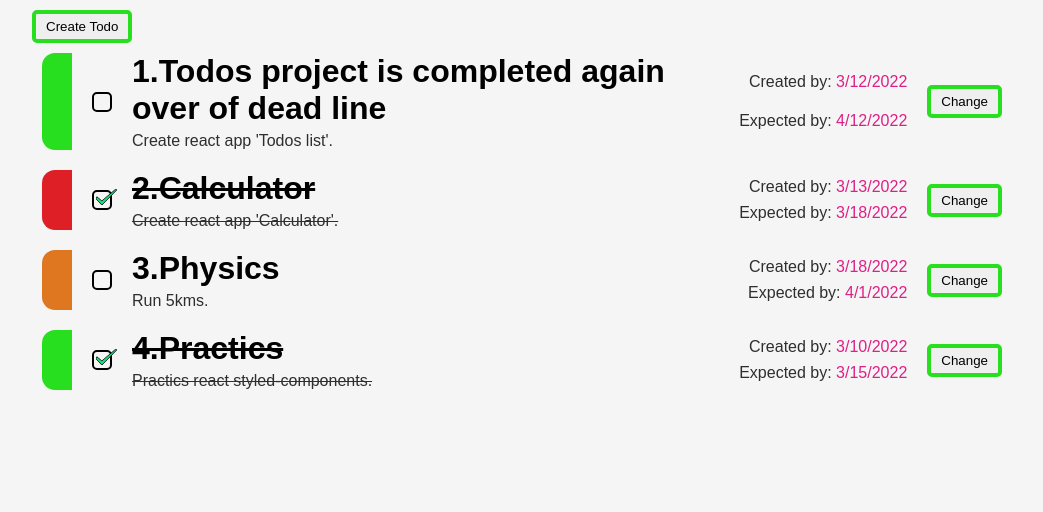
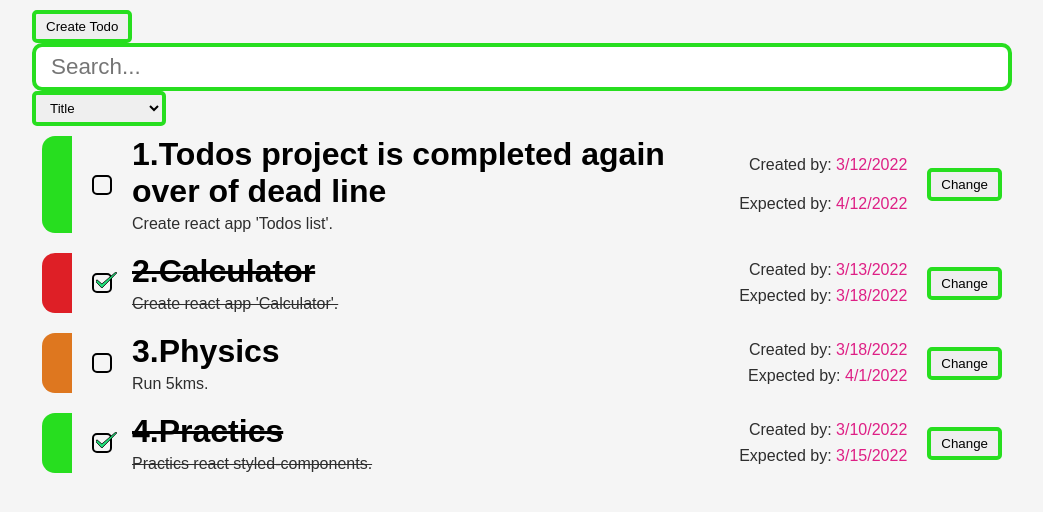
Before and after one commit to V-Babayan/todo-list, a React (Create React App) app: page / in a window 1280 px wide. Shown: the top 512 px of the page, without its empty margins (118-1161 px from the left). Built offline with nearby package versions, Linux system fonts and the light colour scheme.

Commit message:
feat: add new filter components

```diff
--- a/src/App.jsx
+++ b/src/App.jsx
@@ -1,9 +1,12 @@
-import React, { memo, useState } from "react";
+import React, { memo, useState, useMemo } from "react";
 
 import Modal from "./components/modal/Modal";
 import TodoList from "./components/todo-list/TodoList";
 import Button from "./components/core-ui/button/Button";
 import ModalForm from "./components/modal-form/ModalForm";
+import Select from "./components/core-ui/select/Select";
+import Input from "./components/core-ui/input/Input";
+import { useTodos } from "./hooks/useTodos";
 
 let currentTodo;
 
@@ -47,6 +50,11 @@ function App() {
     },
   ]);
   const [modalActive, setModalActive] = useState(false);
+  const [filter, setFilter] = useState({
+    sort: "",
+    query: "",
+  });
+  const sortedAndSearchedTodos = useTodos(filter, todos);
 
   const changeIsActive = (id) => {
     setTodos(
@@ -92,7 +100,29 @@ function App() {
         }}>
         Create Todo
       </Button>
-      <TodoList todos={todos} change={changeTodoModal} changeIsActive={changeIsActive} />
+      <form>
+        <Input
+          value={filter.query}
+          onChange={(e) => setFilter({ ...filter, query: e.target.value })}
+          placeholder={"Search..."}
+        />
+        <Select
+          options={[
+            { value: "title", name: "Title" },
+            { value: "description", name: "Description" },
+            { value: "created", name: "Created date" },
+            { value: "expected", name: "Expected date" },
+          ]}
+          defaultTitle={"Sorting by"}
+          value={filter.sort}
+          setValue={(newSorting) => setFilter({ ...filter, sort: newSorting })}
+        />
+      </form>
+      <TodoList
+        todos={sortedAndSearchedTodos}
+        change={changeTodoModal}
+        changeIsActive={changeIsActive}
+      />
       <Modal active={modalActive} setActive={setModalActive}>
         <ModalForm
           item={currentTodo}
```
